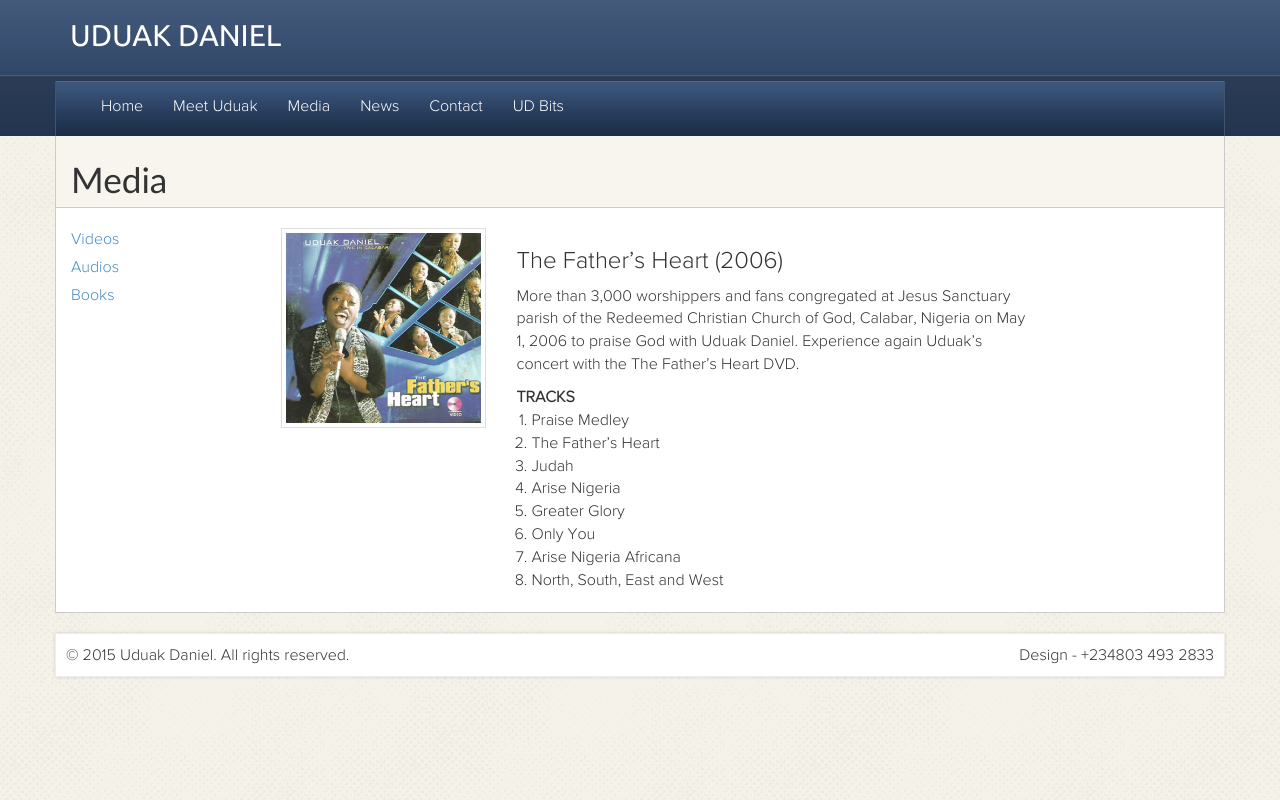
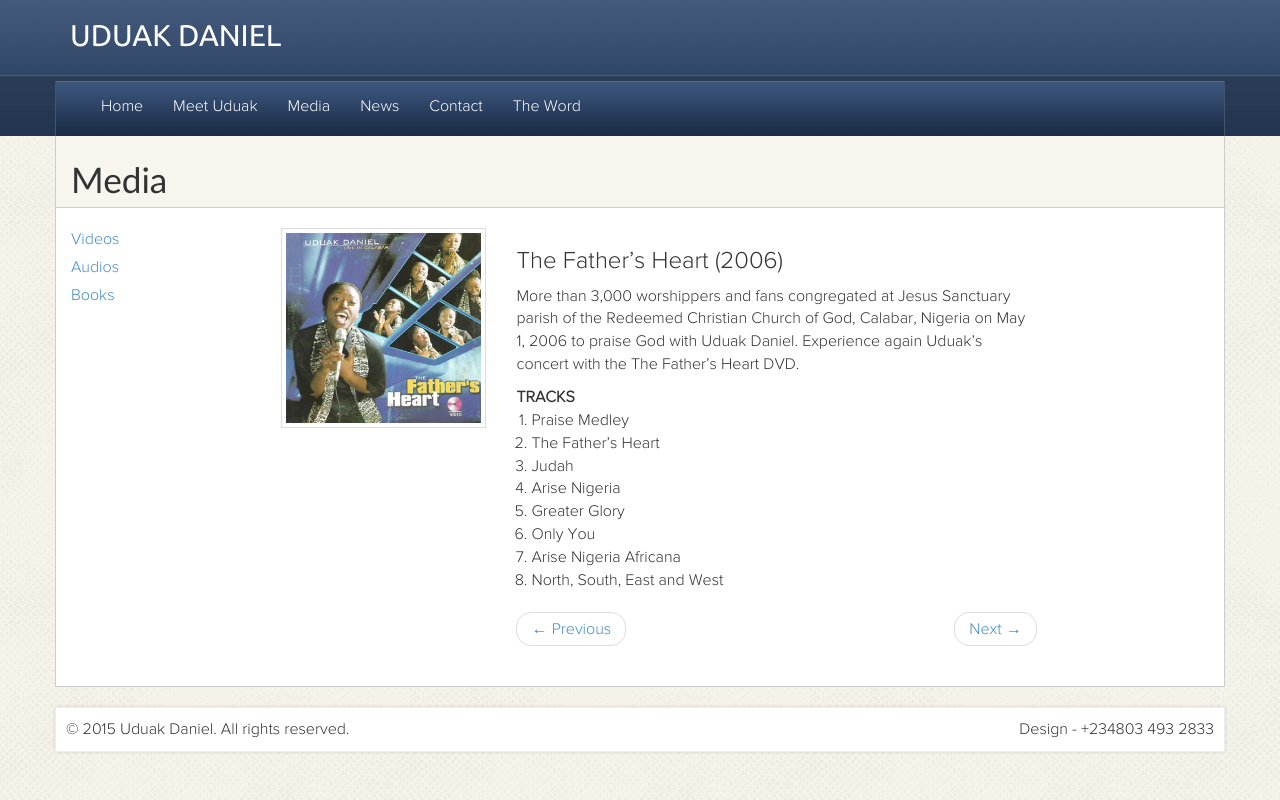
Before and after one commit to cyberomin/UDanielas, a PHP site: page /tfh in a window 1280 px wide. Run offline with PHP 8.4, Linux system fonts and the light colour scheme; data that the repository does not hold is empty.

Commit message:
Added pagination

```diff
--- a/include/config.php
+++ b/include/config.php
@@ -19,7 +19,7 @@
 							"Media" => "media",
 							"News" => "news",
 							"Contact" => "contact",
-							"UD Bits" => "http://blog.uduakdaniel.com");
+							"The Word" => "http://blog.uduakdaniel.com");
 
 	public function getTitle($extras="")
 	{
--- a/index.php
+++ b/index.php
@@ -94,7 +94,7 @@
 			</div>
 
 			<div class="col-md-3">
-				<h1 style="color:#364C6E;">UD Bits</h1>
+				<h1 style="color:#364C6E;">The Word</h1>
 				<?php
 
 
--- a/tfh.php
+++ b/tfh.php
@@ -50,11 +50,15 @@
 					<li>Arise Nigeria Africana</li>
 					<li>North, South, East and West</li>
 				</ol>
+
+				<nav>
+				  	<ul class="pager">
+				    	<li class="previous"><a href="/holdon"><span aria-hidden="true">&larr;</span> Previous</a></li>
+				    	<li class="next"><a href="/promo">Next <span aria-hidden="true">&rarr;</span></a></li>
+				  	</ul>
+				</nav>
 			</div>
-
-
 		</div>
-		<br><br>
 	</div>
 
 <?php
```
Also changed, not shown: holdon.php (+8 -2 lines), promo.php (+8 -0 lines).
